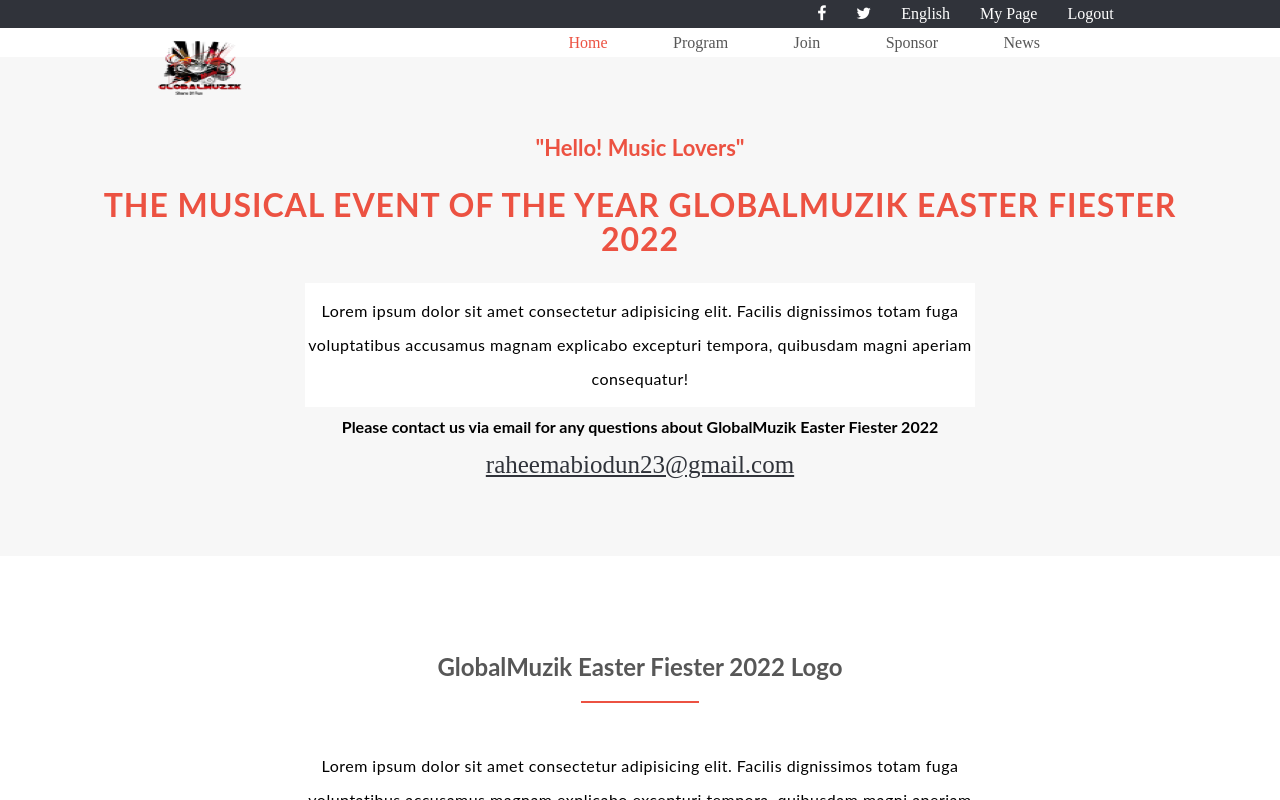
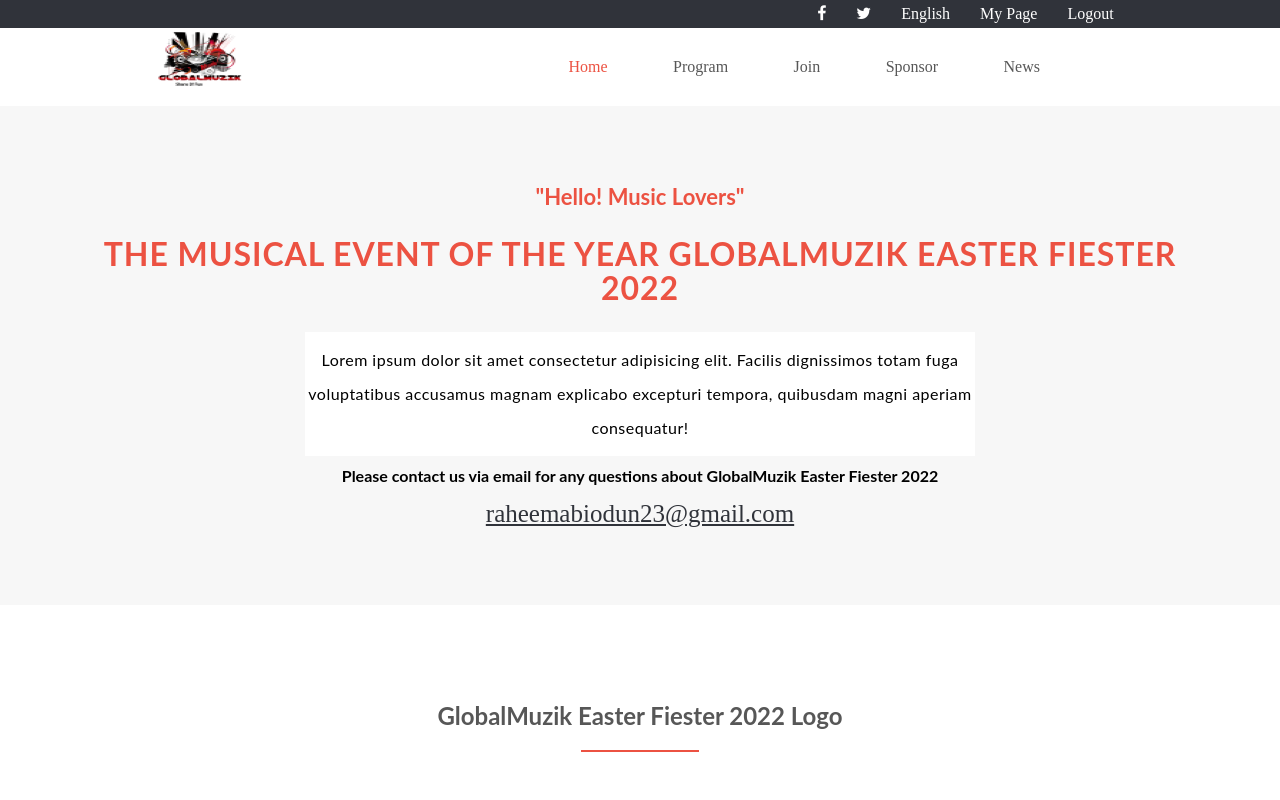
Before and after one commit to abiodunraheem/First-Capstone-Project, a website: page about.html in a window 1280 px wide. Drawn offline with Linux system fonts and the light colour scheme.

Commit message:
Logo style updated to adjust logo

```diff
--- a/style.css
+++ b/style.css
@@ -661,7 +661,7 @@
     background: #30333a;
   }
 
-  .logo img {
+  .logo-1 img {
     margin: 9px 0 -58px 0;
   }
 
```
Also changed, not shown: index.html (+1 -1 lines).
